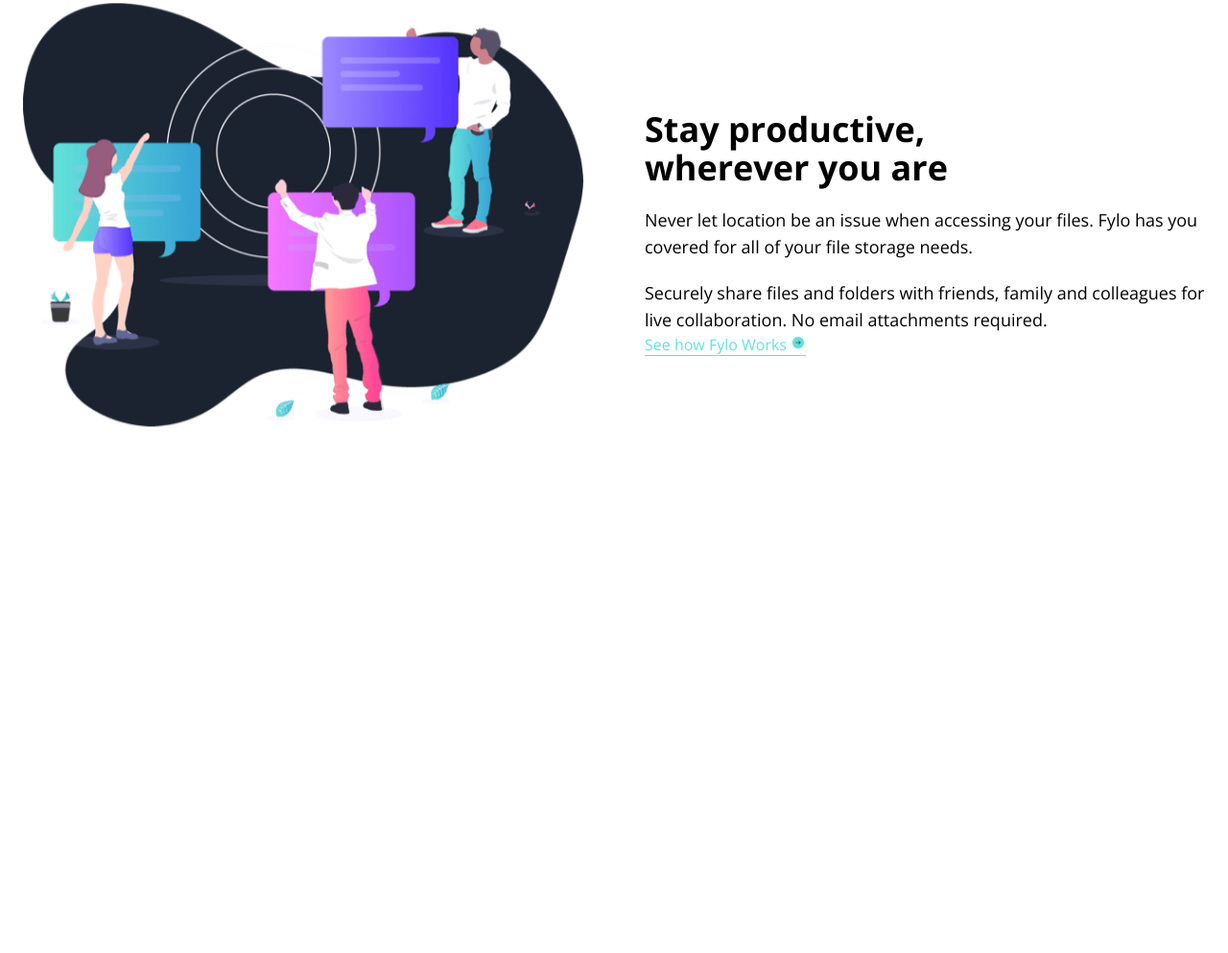
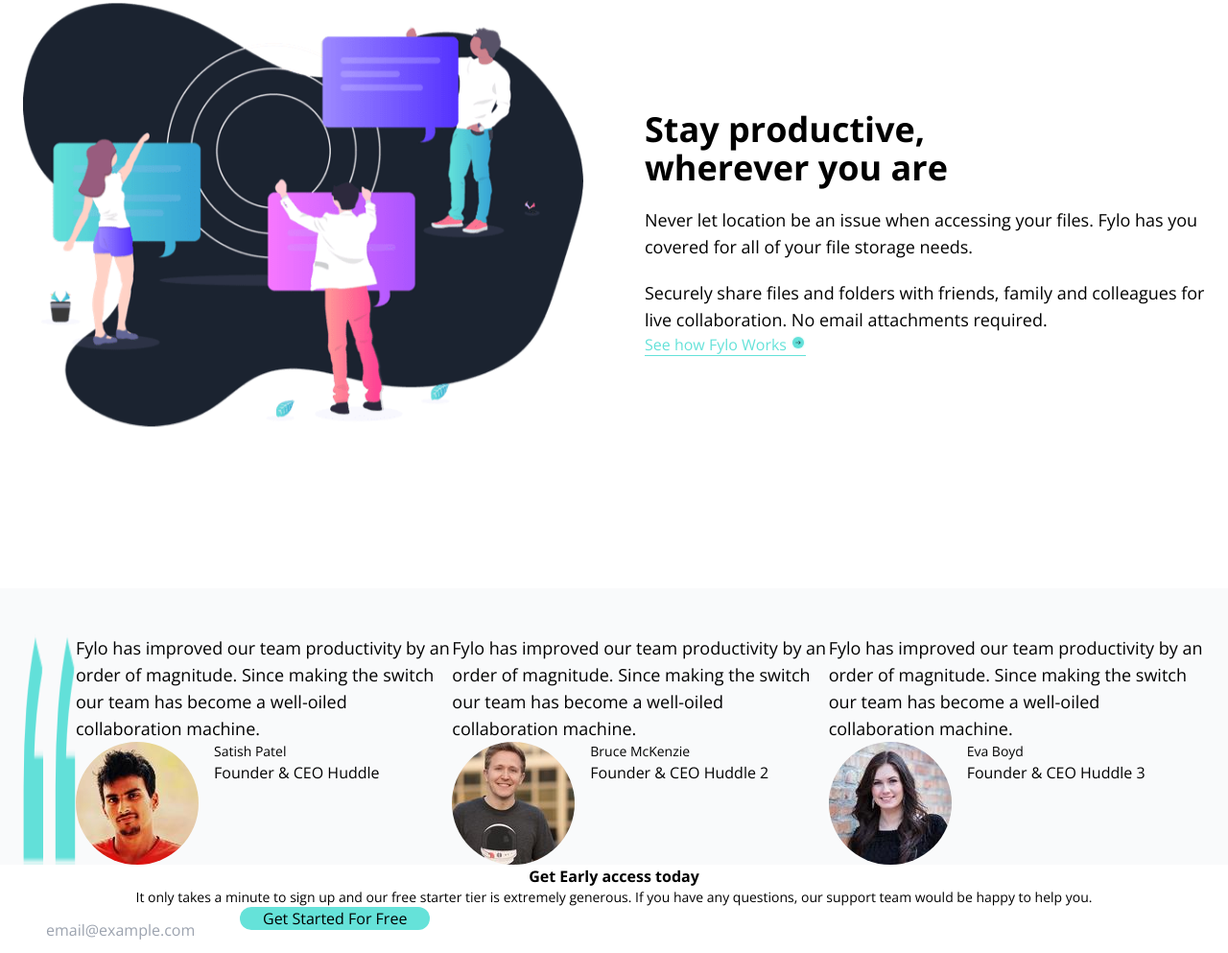
Before and after one commit to muhammad-huzaifah/tailwind-projects, a website: page tailwind-projects/fylo/index.html in a window 1280 px wide. Shown: the part 2143-3136 px from the top of the page at 96% size. Before the commit the page ends 2756 px from the top, so only its background shows below. Drawn offline with nearby package versions, Linux system fonts and the light colour scheme.

Commit message:
update fylo Testimonials & Early Access

```diff
--- a/tailwind-projects/fylo/index.html
+++ b/tailwind-projects/fylo/index.html
@@ -185,5 +185,97 @@
         </div>
     </div>
 </section>
+
+<!--Testimonials Section-->
+<section id="testimonials" class="bg-gray-50 dark:bg-darkBlue">
+    <!--Testimonials Container-->
+    <div class="container mx-auto px-6 pt-12 pb-80 md:pb-96">
+        <!--Boxes Container-->
+        <div class="relative flex flex-col w-full space-y-6 md:flex-row md:space-y-0 md:space-x-12">
+            <!--Quotes Image-->
+            <img src="images/bg-quotes.png" alt="" class="absolute left-1 -top-2 w-10 md:-top-16 md:w-20">
+
+            <!--Box 1-->
+            <div class="flex flex-col p-10 space-y-6 rounded-lg bg-gray-100 dark:bg-darkBlue3 md:w-1/3">
+                <p class="text-sm leading-5 md:text-lg">
+                    Fylo has improved our team productivity by an order of magnitude. Since making the switch our team has become a well-oiled collaboration machine.
+                </p>
+                <!--Customer Info-->
+                <div class="flex space-x-4">
+                    <img src="images/profile-1.jpg" alt="" class="w-10 h-10 rounded-full">
+                    <div>
+                        <h5 class="text-sm font-semibold">
+                            Satish Patel
+                        </h5>
+                        <p class="textxs font-extralight">
+                            Founder & CEO Huddle
+                        </p>
+                    </div>
+                </div>
+            </div>
+
+            <!--Box 2-->
+            <div class="flex flex-col p-10 space-y-6 rounded-lg bg-gray-100 dark:bg-darkBlue3 md:w-1/3">
+                <p class="text-sm leading-5 md:text-lg">
+                    Fylo has improved our team productivity by an order of magnitude. Since making the switch our team has become a well-oiled collaboration machine.
+                </p>
+                <!--Customer Info-->
+                <div class="flex space-x-4">
+                    <img src="images/profile-2.jpg" alt="" class="w-10 h-10 rounded-full">
+                    <div>
+                        <h5 class="text-sm font-semibold">
+                            Bruce McKenzie
+                        </h5>
+                        <p class="textxs font-extralight">
+                            Founder & CEO Huddle 2
+                        </p>
+                    </div>
+                </div>
+            </div>
+
+            <!--Box 3-->
+            <div class="flex flex-col p-10 space-y-6 rounded-lg bg-gray-100 dark:bg-darkBlue3 md:w-1/3">
+                <p class="text-sm leading-5 md:text-lg">
+                    Fylo has improved our team productivity by an order of magnitude. Since making the switch our team has become a well-oiled collaboration machine.
+                </p>
+                <!--Customer Info-->
+                <div class="flex space-x-4">
+                    <img src="images/profile-3.jpg" alt="" class="w-10 h-10 rounded-full">
+                    <div>
+                        <h5 class="text-sm font-semibold">
+                            Eva Boyd
+                        </h5>
+                        <p class="textxs font-extralight">
+                            Founder & CEO Huddle 3
+                        </p>
+                    </div>
+                </div>
+            </div>
+
+        </div>
+    </div>
+</section>
+
+<!--Early Access Section-->
+<section id="early-access" class="relative px-6 dark:bg-darkBlue2 md:px-0">
+    <div class="relative -top-40 max-w-4xl mx-auto p-10 px-6 space-y-6 text-center rounded-lg bg-gray-200 dark:bg-darkBlue1 md:px-16">
+        <h5 class="text-2xl font-bold">
+            Get Early access today
+        </h5>
+        <p class="text-sm">
+            It only takes a minute to sign up and our free starter tier is extremely generous. If you have any questions, our support team would be happy to help you.
+        </p>
+        <!--Input & Button Container-->
+        <div class="flex flex-col items-start space-y-6 md:flex-row md:space-y-0 md:space-x-6">
+            <div class="w-full md:flex-1">
+                <input type="text" class="w-full px-10 py-3 rounded-full focus:outline-none" placeholder="email@example.com">
+            </div>
+
+            <button class="w-full p-3 px-6 rounded-full bg-accentCyan md:w-56 hover:scale-95">
+                Get Started For Free
+            </button>
+        </div>
+    </div>
+</section>
 </body>
 </html>
```
